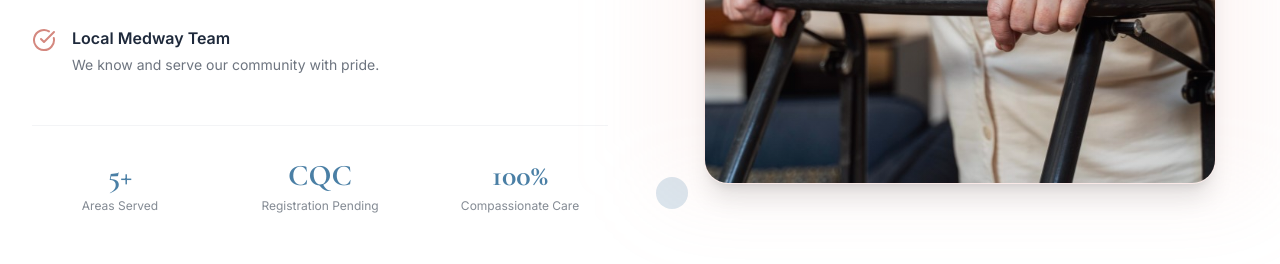
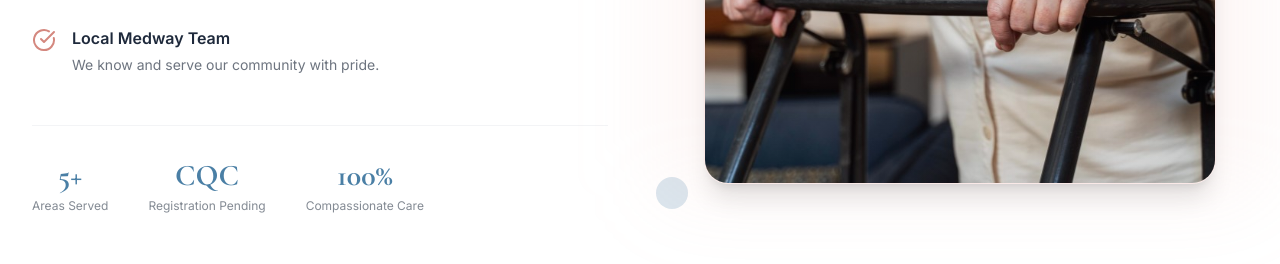
Before and after one commit to jwebdesignservice/Primrose-evercare, a Next.js app: page / in a window 1280 px wide. Shown: the part 2280-2544 px from the top of the page. Built offline with nearby package versions, Linux system fonts and the light colour scheme.

Commit message:
fix: align stats row to left in WhyChooseUs section

```diff
--- a/src/components/WhyChooseUs.tsx
+++ b/src/components/WhyChooseUs.tsx
@@ -73,7 +73,7 @@ export default function WhyChooseUs() {
 
             {/* Stats row */}
             <motion.div
-              className="mt-12 grid grid-cols-3 gap-6 border-t border-gray-100 pt-8"
+              className="mt-12 flex items-center justify-start gap-10 border-t border-gray-100 pt-8"
               initial={{ opacity: 0, y: 20 }}
               whileInView={{ opacity: 1, y: 0 }}
               viewport={{ once: true }}
```
